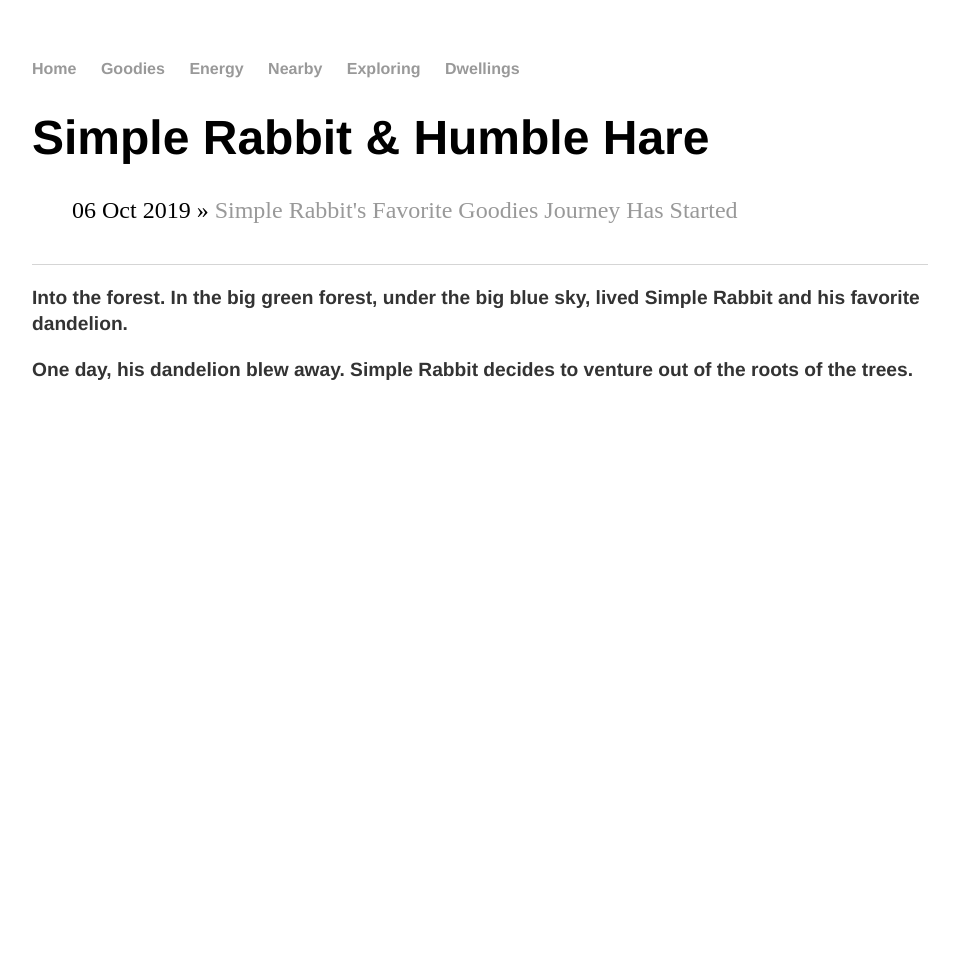
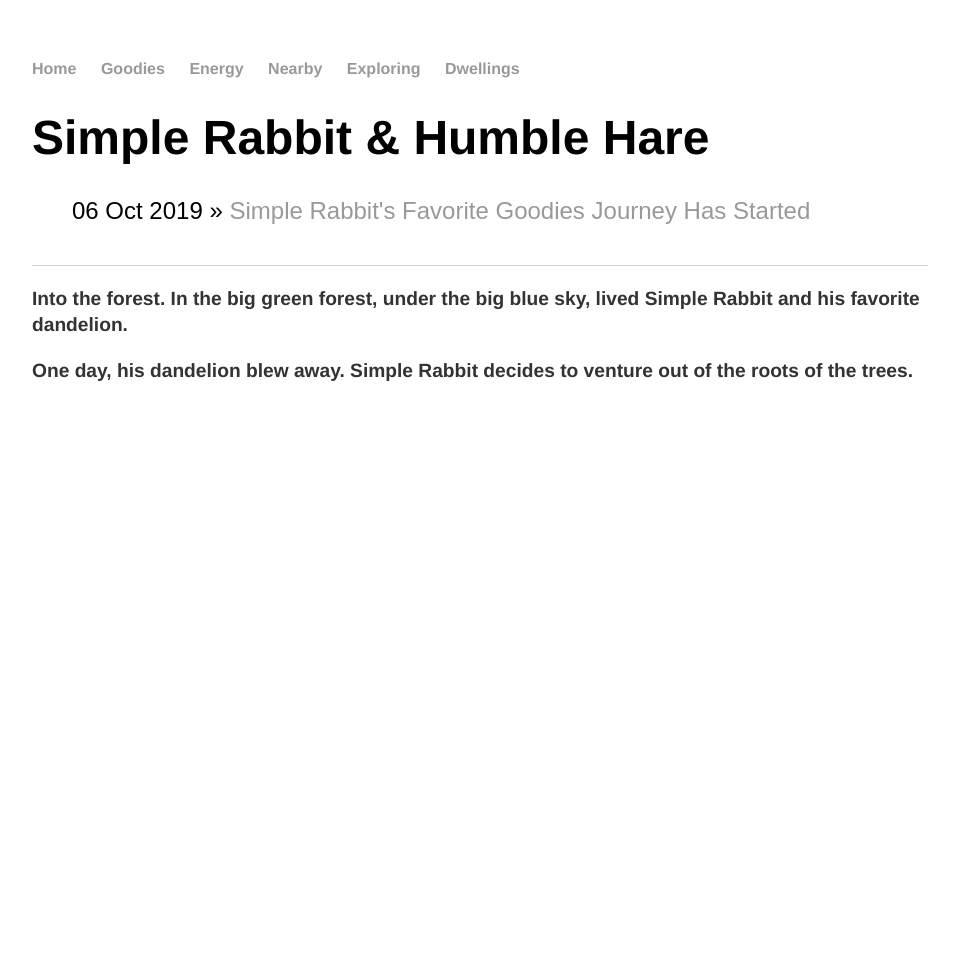
Before and after one commit to Squishy-Penguin/Squishy-Penguin.github.io, a Jekyll site: the page built from goodies/index.html, in a window 1280 px wide. Shown: the whole page, without its empty margins (160-1119 px from the left). Built offline with Jekyll 4.4.1, drawn with Linux system fonts in a browser that asks for light colours; before the commit the page ends 900 px from its top, so only the background shows below that.

Commit message:
Update main.css

```diff
--- a/css/main.css
+++ b/css/main.css
@@ -4,6 +4,11 @@
 }
 
 /*Start: Banner image settings*/
+body, html {
+  height: 100%;
+  margin: 0;
+  font-family: Arial, Helvetica, sans-serif;
+}
 
 /* Simple rabbit journey images */
 .banner-image {
@@ -37,6 +42,10 @@
 
 /*Banner image settings: End*/
 
+body {
+    margin: 60px auto;
+    width: 70%;
+}
 nav ul, footer ul {
     font-family:'Helvetica', 'Arial', 'Sans-Serif';
     padding: 0px;
```
